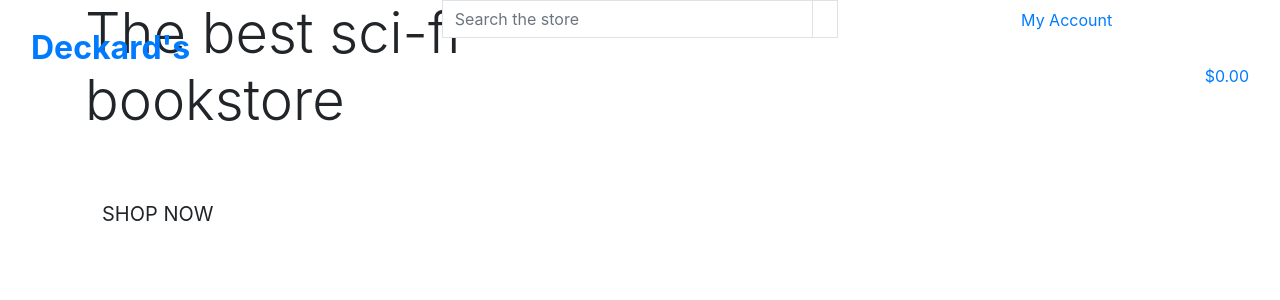
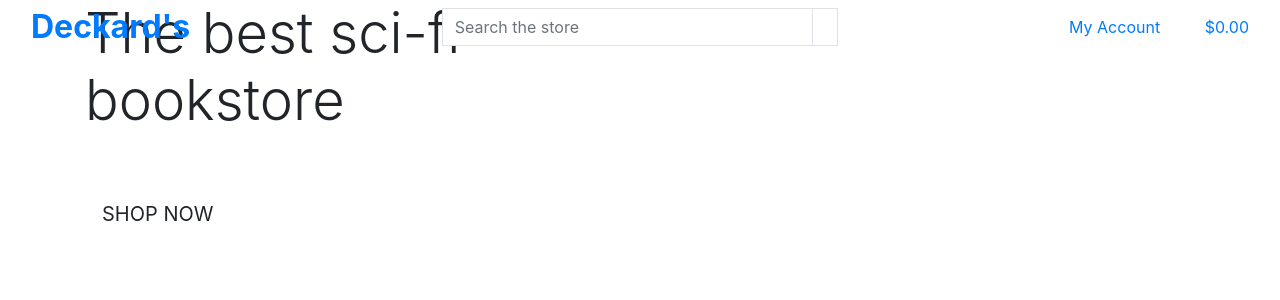
Before and after one commit to Code-Institute-Submissions/rch79-MP5-Deckards_JulyResub, a Django app: page / in a window 1280 px wide. Shown: the top 300 px of the page. Run offline with Django 3.2, Linux system fonts and the light colour scheme.

Commit message:
Fix main page header style syntax

```diff
--- a/templates/base.html
+++ b/templates/base.html
@@ -53,7 +53,7 @@
                     </h2>
                 </a>
             </div>
-            <div class="col-12 col-lg-4 py-1 py-lg-0">
+            <div class="col-12 col-lg-4 my-auto py-1 py-lg-0">
                 <form method="GET" action="">
                     <div class="input-group w-100">
                         <input type="text" class="form-control border border-black rounded-0" name="q"
@@ -68,14 +68,14 @@
                     </div>
                 </form>
             </div>
-            <div class="col-12 col-lg-4 py-1 py-lg-0">
+            <div class="col-12 col-lg-4 my-auto py-1 py-lg-0">
                 <ul class="list-inline list-unstyled text-center text-lg-right my-0">
-                    <li class="list-inline-item-dropdown">
+                    <li class="list-inline-item dropdown">
                         <a href="#" class="text-black nav-link" id="user-options" data-toggle="dropdown"
                             aria-haspopup="true" aria-expanded="false">
                             <div class="text-center">
                                 <div><i class="fas fa-user fa-lg"></i></div>
-                                <p class="my-o">My Account</p>
+                                <p class="my-0">My Account</p>
                             </div>
                         </a>
                         <div class="dropdown-menu border-0" aria-labelledby="user-options">
@@ -92,7 +92,7 @@
                         </div>
                     </li>
                     <li class="list-inline-item">
-                        <a class="{% if grand_total %}text-info font-weight-bold{% else %}text-black{% endif %} nav-link"href="">
+                        <a class="{% if grand_total %}text-info font-weight-bold{% else %}text-black{% endif %} nav-link" href="">
                             <div class="text-center">
                                 <div><i class="fas fa-shopping-bag fa-lg"></i></div>
                                 <p class="my-0">
```
Also changed, not shown: db.sqlite3.
